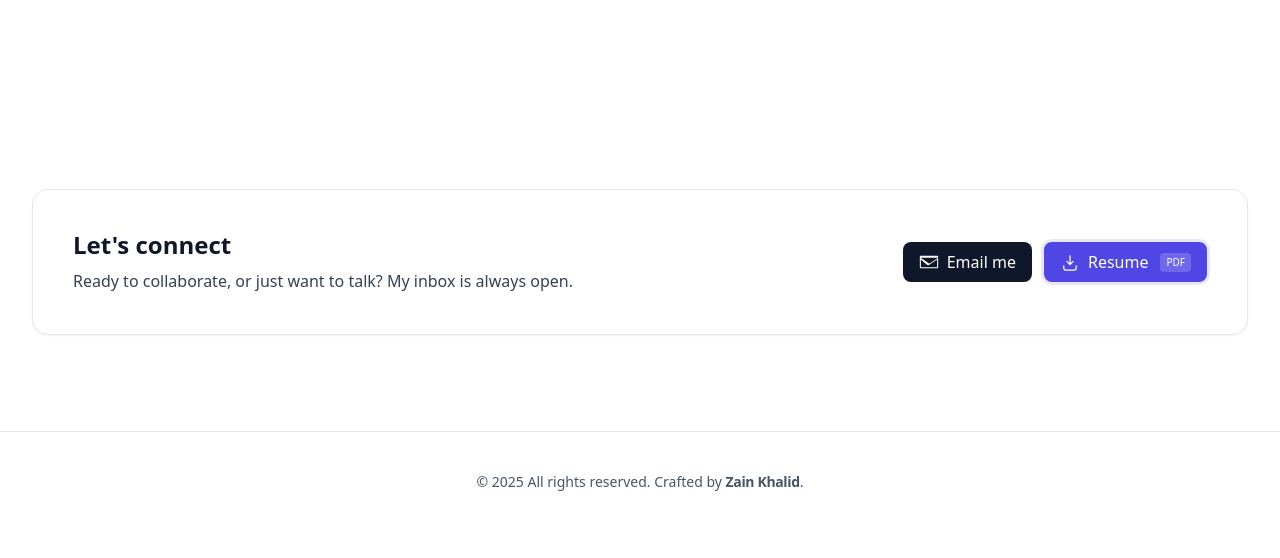
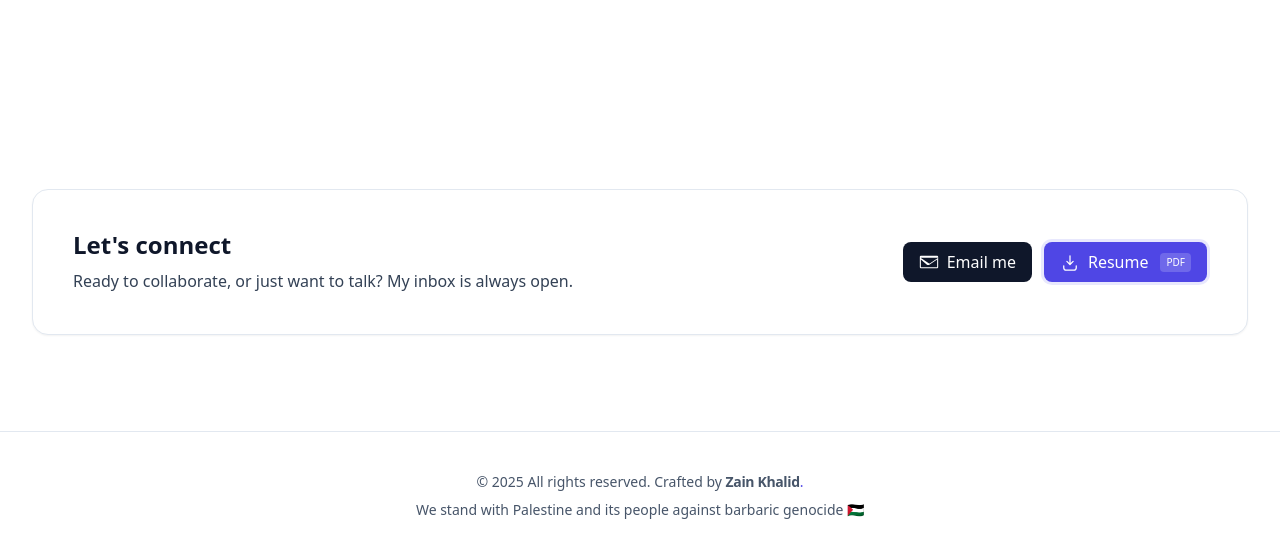
Before and after one commit to zainkhalid08/portfolio, a plain HTML site: page index.html in a window 1280 px wide. Shown: the part 4544-5102 px from the top of the page. Before the commit the page ends 5076 px from the top, so only its background shows below. Drawn offline with nearby package versions, Linux system fonts and the light colour scheme.

Commit message:
Add support for Palestine awareness in footer section of index.html agsint genocide.

```diff
--- a/index.html
+++ b/index.html
@@ -392,6 +392,9 @@
         <div class="flex items-center justify-center">
           <p class="text-sm text-slate-600 dark:text-slate-300 text-center">© <span id="year"></span> All rights reserved. Crafted by <span class="font-semibold tracking-tight">Zain Khalid</span><span class="text-brand-600 dark:text-brand-400">.</span></p>
         </div>
+        <div class="mt-2 flex items-center justify-center">
+          <p class="text-sm text-slate-600 dark:text-slate-300 text-center">We stand with Palestine and its people against barbaric genocide <span role="img" aria-label="Palestine flag">🇵🇸</span></p>
+        </div>
       </div>
 
     </footer>
```
